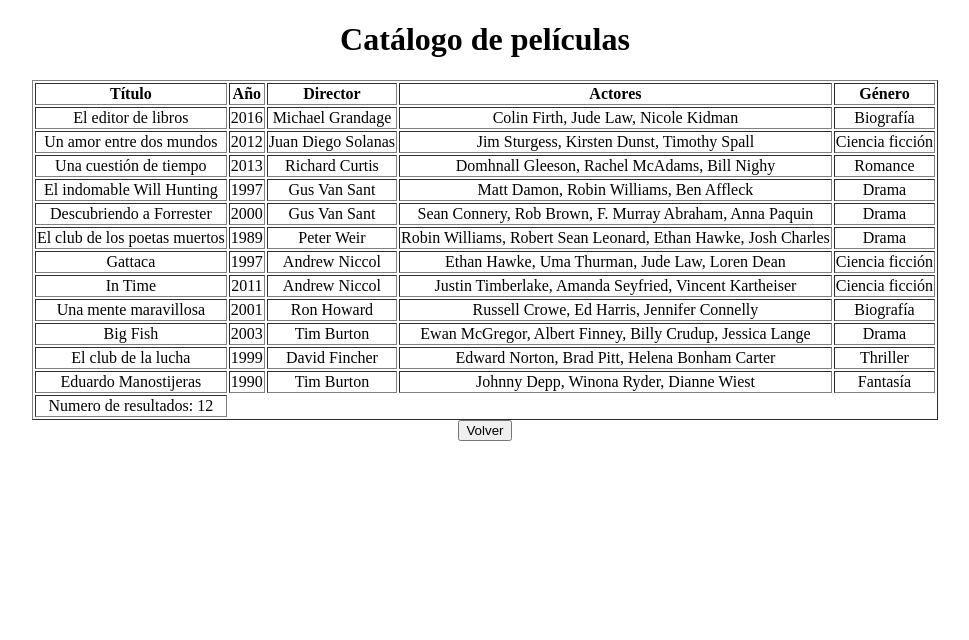
After one commit to guzmanpl93/MOC202526, a PHP site: page /CasaSetup/Tarea1/catalogoNuevo.php in a window 1280 px wide. The commit adds this page. Shown: the top 640 px of the page, without its empty margins (155-1124 px from the left). Run offline with PHP 8.4, Linux system fonts and the light colour scheme.

Commit message:
Manda la nueva

```diff
--- a/CasaSetup/Tarea1/catalogo.php
+++ b/CasaSetup/Tarea1/catalogo.php
@@ -7,7 +7,7 @@ if (isset($_GET["selector"])) {
 
 
 //Aqui se fija el genero de la pelicula
-switch ($selector){
+/*switch ($selector){
     case "biogf":
         $selector= "Biografía";
         break;
@@ -27,7 +27,7 @@ switch ($selector){
         $selector= "Fantasía";
         break;
     default: break;
-};
+}; */
 
 if (isset($_GET["date"])) {
     $date = $_GET["date"];
--- /dev/null
+++ b/CasaSetup/Tarea1/catalogoNuevo.php
@@ -0,0 +1,97 @@
+<?php
+
+$peliculas = [
+    ["titulo" => "El editor de libros", "año" => 2016, "director" => "Michael Grandage", "actores" => "Colin Firth, Jude Law, Nicole Kidman", "genero" => "Biografía"],
+    ["titulo" => "Un amor entre dos mundos", "año" => 2012, "director" => "Juan Diego Solanas", "actores" => "Jim Sturgess, Kirsten Dunst, Timothy Spall", "genero" => "Ciencia ficción"],
+    ["titulo" => "Una cuestión de tiempo", "año" => 2013, "director" => "Richard Curtis", "actores" => "Domhnall Gleeson, Rachel McAdams, Bill Nighy", "genero" => "Romance"],
+    ["titulo" => "El indomable Will Hunting", "año" => 1997, "director" => "Gus Van Sant", "actores" => "Matt Damon, Robin Williams, Ben Affleck", "genero" => "Drama"],
+    ["titulo" => "Descubriendo a Forrester", "año" => 2000, "director" => "Gus Van Sant", "actores" => "Sean Connery, Rob Brown, F. Murray Abraham, Anna Paquin", "genero" => "Drama"],
+    ["titulo" => "El club de los poetas muertos", "año" => 1989, "director" => "Peter Weir", "actores" => "Robin Williams, Robert Sean Leonard, Ethan Hawke, Josh Charles", "genero" => "Drama"],
+    ["titulo" => "Gattaca", "año" => 1997, "director" => "Andrew Niccol", "actores" => "Ethan Hawke, Uma Thurman, Jude Law, Loren Dean", "genero" => "Ciencia ficción"],
+    ["titulo" => "In Time", "año" => 2011, "director" => "Andrew Niccol", "actores" => "Justin Timberlake, Amanda Seyfried, Vincent Kartheiser", "genero" => "Ciencia ficción"],
+    ["titulo" => "Una mente maravillosa", "año" => 2001, "director" => "Ron Howard", "actores" => "Russell Crowe, Ed Harris, Jennifer Connelly", "genero" => "Biografía"],
+    ["titulo" => "Big Fish", "año" => 2003, "director" => "Tim Burton", "actores" => "Ewan McGregor, Albert Finney, Billy Crudup, Jessica Lange", "genero" => "Drama"],
+    ["titulo" => "El club de la lucha", "año" => 1999, "director" => "David Fincher", "actores" => "Edward Norton, Brad Pitt, Helena Bonham Carter", "genero" => "Thriller"],
+    ["titulo" => "Eduardo Manostijeras", "año" => 1990, "director" => "Tim Burton", "actores" => "Johnny Depp, Winona Ryder, Dianne Wiest", "genero" => "Fantasía"]
+];
+
+$titulo = $_GET["titulo"] ?? "";
+$año = $_GET["año"] ?? "";
+$director = $_GET["director"] ?? "";
+$genero = $_GET["genero"] ?? "";
+
+
+?>
+<!DOCTYPE html>
+<html lang="es">
+    <head>
+        <meta charset="UTF-8">
+        <title>Catálogo de películas filtrado</title>
+        <style>
+            #caja {
+                font-size:16px;
+                border: solid 2px #b98f40;
+                background-color: #f5bd55;
+                width: fit-content;
+                padding: 2% 2% 0% 2%;
+                border-style: double;
+                text-align: center;
+                margin-top: 2%;
+
+                box-shadow: -10px -5px 5px #466f82;
+            }
+            #big {
+                position:relative;
+
+                margin:0px auto 0px auto;
+                padding:0px 0px 700px 0px;
+                float: bottom;
+                text-align: center;
+                align-self: center;
+
+                width: 100%;
+
+                justify-items: center;
+            }
+            </style>
+    </head>
+    <body id="big">
+
+    <h1>Catálogo de películas</h1>
+
+    <table border="1">
+        <tr>
+            <th>Título</th>
+            <th>Año</th>
+            <th>Director</th>
+            <th>Actores</th>
+            <th>Género</th>
+        </tr>
+        <?php $contador =0;?>
+        <?php foreach($peliculas as $pelicula): ?>
+            <?php if(($pelicula["genero"] == $genero || $genero == "") &&
+            ($pelicula["año"] == $año || $año == "") &&
+            (str_contains($pelicula["director"], $director) || $director == "") &&
+            ($pelicula["titulo"] == $titulo|| $titulo == "")): ?>
+            <?php $contador++;?>
+            <tr>
+                <td><?= $pelicula["titulo"] ?></td><!-- Nota: Funciona como echo, pero puede no ser compatible con algunos servicios-->
+                <td><?= $pelicula["año"] ?></td>
+                <td><?= $pelicula["director"] ?></td>
+                <td><?= $pelicula["actores"] ?></td>
+                <td><?= $pelicula["genero"] ?></td>
+            </tr>
+            <?php endif;?>
+        <?php endforeach;?>
+        <?php if ($contador ==0):?>
+            <td>Lo sentimos; pero no pudimos encontrar lo que buscas</td>
+        <?php else:?>
+            <td>Numero de resultados: <?php echo $contador;?></td>
+        <?php endif;?>
+    </table>
+
+    <button onclick="location.href='filtro.php'">Volver</button>
+    <!--<a href="filtro.php">Volver al formulario</a>-->
+
+    </body>
+</html>
```
Also changed, not shown: CasaSetup/Tarea1/filtro.php (added, +59 -0 lines), CasaSetup/Tarea1/index.php (+6 -6 lines).
